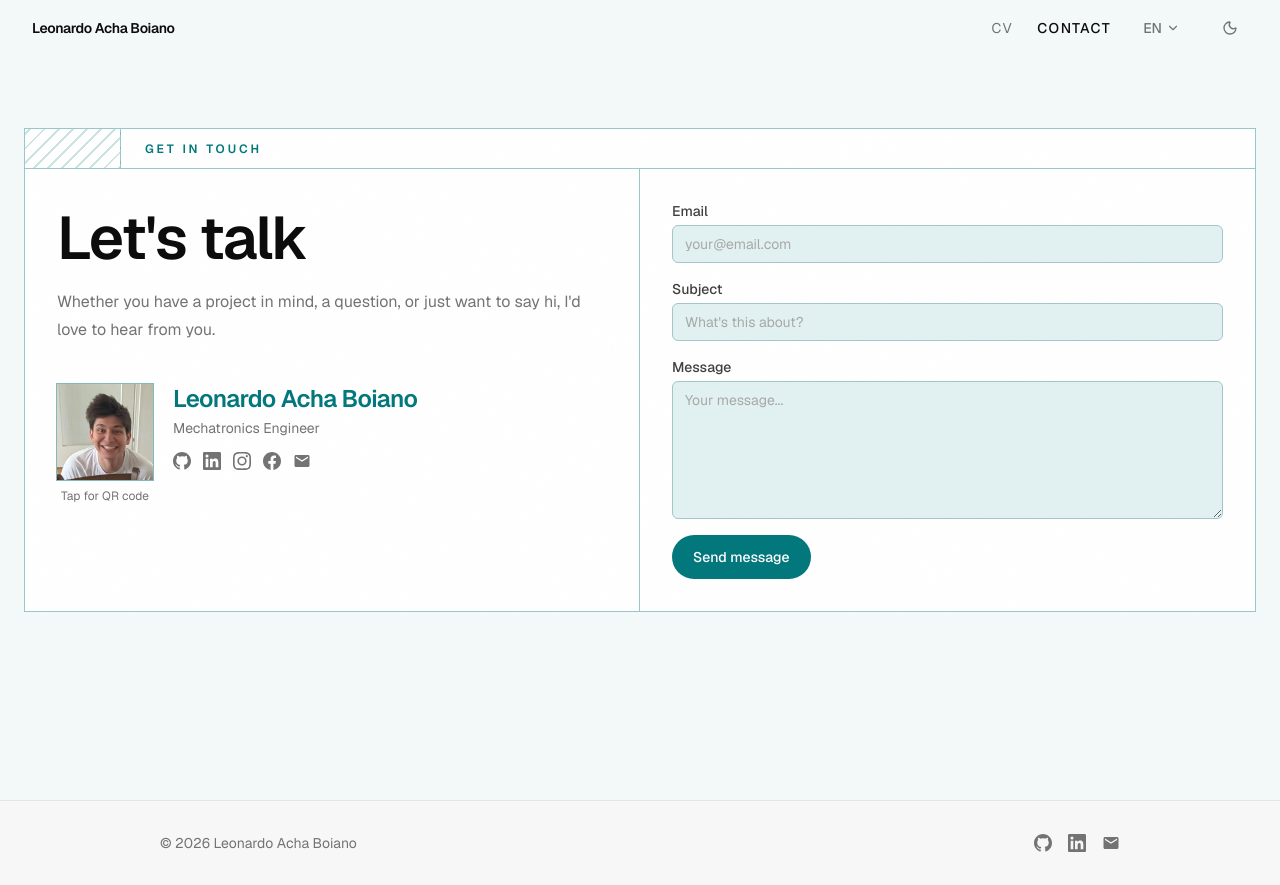
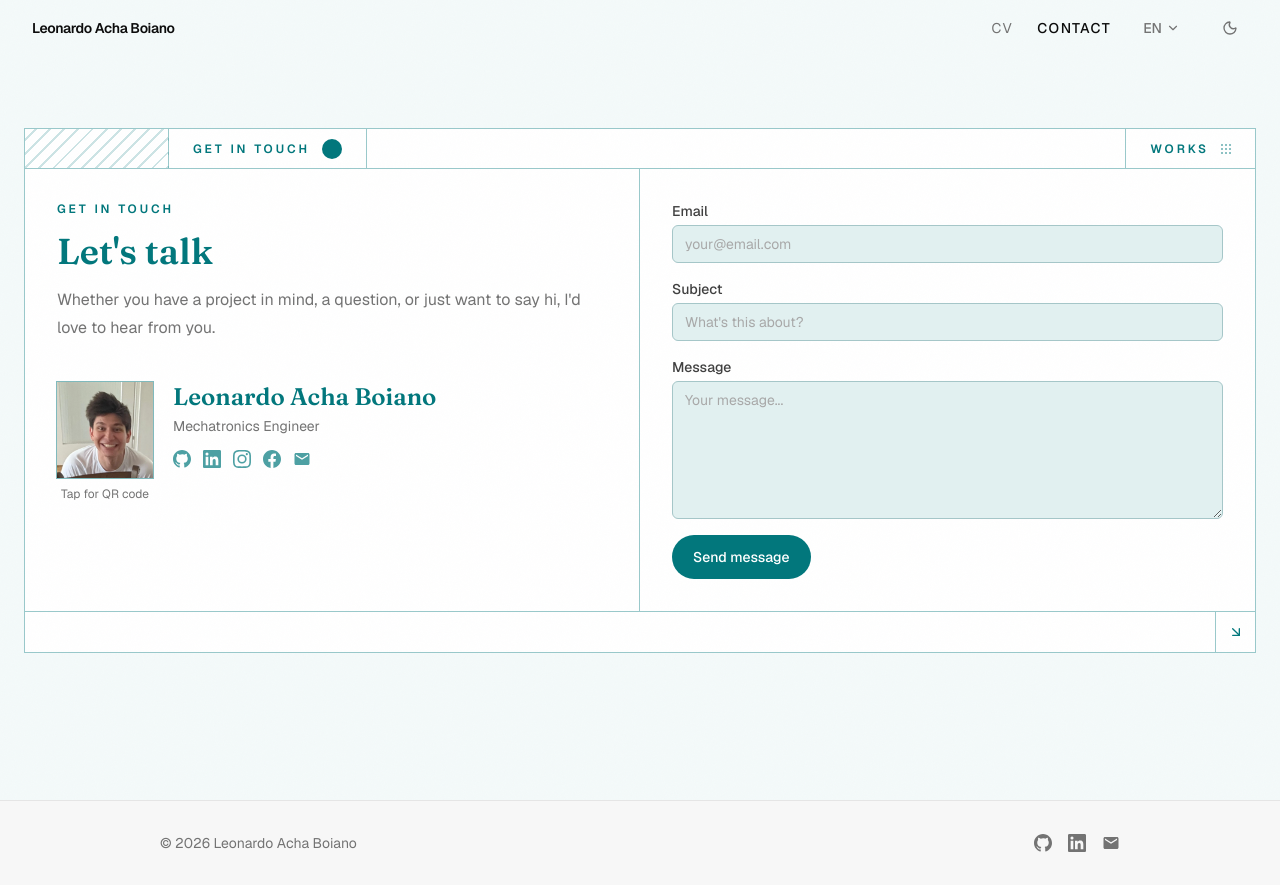
Before and after one commit to leonardoAB1/leonardoachaboiano.com, a Next.js app: page /en/contact in a window 1280 px wide. Built offline with nearby package versions, Linux system fonts and the light colour scheme.

Commit message:
style: serif lettering, full strip anatomy, and corner arrow on contact page

```diff
--- a/messages/de.json
+++ b/messages/de.json
@@ -162,6 +162,7 @@
     "metaTitle": "Kontakt",
     "metaDescription": "Nimm Kontakt auf! Verfügbar für Projektkooperationen, Embedded-Systems-Arbeit und technische Anfragen.",
     "eyebrow": "Kontakt aufnehmen",
+    "worksLabel": "Projekte",
     "heading": "Sprechen wir",
     "intro": "Ob du ein Projekt im Kopf hast, eine Frage stellen oder einfach Hallo sagen möchtest: Ich freue mich, von dir zu hören.",
     "links": {
--- a/messages/en.json
+++ b/messages/en.json
@@ -162,6 +162,7 @@
     "metaTitle": "Contact",
     "metaDescription": "Get in touch! Available for project collaborations, embedded systems work, and engineering inquiries.",
     "eyebrow": "Get in touch",
+    "worksLabel": "Works",
     "heading": "Let's talk",
     "intro": "Whether you have a project in mind, a question, or just want to say hi, I'd love to hear from you.",
     "links": {
--- a/messages/es.json
+++ b/messages/es.json
@@ -162,6 +162,7 @@
     "metaTitle": "Contacto",
     "metaDescription": "¡Ponte en contacto! Disponible para colaboraciones en proyectos, trabajo en sistemas embebidos y consultas de ingeniería.",
     "eyebrow": "Ponte en contacto",
+    "worksLabel": "Proyectos",
     "heading": "Hablemos",
     "intro": "Ya sea que tengas un proyecto en mente, una pregunta o solo quieras saludar, me encantaría saber de ti.",
     "links": {
--- a/messages/fr.json
+++ b/messages/fr.json
@@ -162,6 +162,7 @@
     "metaTitle": "Contact",
     "metaDescription": "Prenez contact ! Disponible pour des collaborations de projet, du travail en systèmes embarqués et des consultations en ingénierie.",
     "eyebrow": "Prendre contact",
+    "worksLabel": "Projets",
     "heading": "Discutons",
     "intro": "Que vous ayez un projet en tête, une question ou simplement envie de dire bonjour, je serais ravi d'avoir de vos nouvelles.",
     "links": {
--- a/messages/it.json
+++ b/messages/it.json
@@ -162,6 +162,7 @@
     "metaTitle": "Contatti",
     "metaDescription": "Mettiti in contatto! Disponibile per collaborazioni su progetti, lavori su sistemi embedded e richieste di ingegneria.",
     "eyebrow": "Mettiti in contatto",
+    "worksLabel": "Progetti",
     "heading": "Parliamone",
     "intro": "Che tu abbia un progetto in mente, una domanda o voglia solo salutare, mi farebbe piacere sentirti.",
     "links": {
--- a/src/app/[locale]/(marketing)/contact/page.tsx
+++ b/src/app/[locale]/(marketing)/contact/page.tsx
@@ -1,3 +1,4 @@
+import { ArrowDownRight } from "lucide-react";
 import type { Metadata } from "next";
 import { getTranslations, setRequestLocale } from "next-intl/server";
 import type { ReactElement, SVGProps } from "react";
@@ -12,6 +13,7 @@ import {
   MailIcon,
 } from "@/components/ui/BrandIcons";
 import { Eyebrow, Heading, Text } from "@/components/ui/Typography";
+import { Link } from "@/i18n/navigation";
 import type { Locale } from "@/i18n/routing";
 import { siteConfig, socialLinks } from "@/lib/constants";
 import { pageMetadata } from "@/lib/metadata";
@@ -101,26 +103,55 @@ export default async function ContactPage({
             a ruled grid line rather than a card. grain class layers the SVG
             noise texture on top of the solid white background. */}
         <div className="border border-brand/40 bg-surface-0 grain">
-          {/* Decorative top strip - hatched cell on left, eyebrow label on right */}
+          {/* Decorative top strip, four ruled cells as in the mockups:
+              hatch | label + teal mark | flexible spacer | works link */}
           <div className="flex h-10 border-b border-brand/40">
+            {/* Hatch narrows on phones so the label and works cells fit on one line */}
             <div
               aria-hidden="true"
-              className="w-24 shrink-0 border-r border-brand/40"
+              className="w-14 shrink-0 border-r border-brand/40 sm:w-36"
               style={{
                 backgroundImage:
                   "repeating-linear-gradient(-45deg, rgb(2 119 124 / 0.2) 0px, rgb(2 119 124 / 0.2) 2px, transparent 2px, transparent 10px)",
               }}
             />
-            <div className="flex items-center px-6">
-              <Eyebrow>{t("eyebrow")}</Eyebrow>
+            <div className="flex items-center gap-3 border-r border-brand/40 px-4 sm:px-6">
+              <Eyebrow as="span" className="whitespace-nowrap">
+                {t("eyebrow")}
+              </Eyebrow>
+              <span
+                aria-hidden="true"
+                className="size-5 shrink-0 rounded-full bg-brand"
+              />
             </div>
+            <div className="flex-1" />
+            <Link
+              href="/projects"
+              className="hidden items-center gap-3 border-l border-brand/40 px-6 transition-colors duration-150 hover:bg-surface-brand sm:flex"
+            >
+              <Eyebrow as="span">{t("worksLabel")}</Eyebrow>
+              <span aria-hidden="true" className="grid grid-cols-3 gap-0.5">
+                {Array.from({ length: 9 }, (_, i) => (
+                  // biome-ignore lint/suspicious/noArrayIndexKey: static decorative dots
+                  <span key={i} className="size-0.5 rounded-full bg-brand/60" />
+                ))}
+              </span>
+            </Link>
           </div>
 
           <div className="grid grid-cols-1 lg:grid-cols-2 lg:divide-x lg:divide-brand/40">
             {/* Left: heading + identity */}
             <div className="flex flex-col gap-10 p-8">
               <div className="flex flex-col gap-3">
-                <Heading as="h1" size="xl">
+                <Eyebrow>{t("eyebrow")}</Eyebrow>
+                {/* Serif display lettering per the reference: warm serif, brand
+                    teal, moderate scale rather than hero scale. tracking-normal
+                    undoes the sans-oriented tracking-tight base. */}
+                <Heading
+                  as="h1"
+                  size="lg"
+                  className="font-serif tracking-normal text-brand"
+                >
                   {t("heading")}
                 </Heading>
                 <Text size="md">{t("intro")}</Text>
@@ -143,7 +174,11 @@ export default async function ContactPage({
                 />
                 <div className="flex flex-col gap-3">
                   <div className="flex flex-col gap-0.5">
-                    <Heading as="h2" size="md" className="text-brand sm:text-2xl">
+                    <Heading
+                      as="h2"
+                      size="md"
+                      className="font-serif tracking-normal text-brand sm:text-2xl"
+                    >
                       {siteConfig.name}
                     </Heading>
                     <Text size="sm" className="text-ink-3">
@@ -162,7 +197,7 @@ export default async function ContactPage({
                               ? undefined
                               : "noopener noreferrer"
                           }
-                          className="text-ink-3 transition-colors duration-150 hover:text-brand"
+                          className="text-brand/70 transition-colors duration-150 hover:text-brand"
                         >
                           <social.Icon size={18} />
                         </a>
@@ -174,8 +209,20 @@ export default async function ContactPage({
             </div>
 
             {/* Right: form - desktop only */}
-            <div className="hidden lg:block p-8">
+            <div className="hidden p-8 lg:block">
               <ContactForm />
+            </div>
+          </div>
+
+          {/* Bottom strip - flexible spacer plus the corner arrow cell */}
+          <div className="flex border-t border-brand/40">
+            <div className="flex-1" />
+            <div className="flex size-10 items-center justify-center border-l border-brand/40">
+              <ArrowDownRight
+                size={16}
+                className="text-brand"
+                aria-hidden="true"
+              />
             </div>
           </div>
         </div>
```
